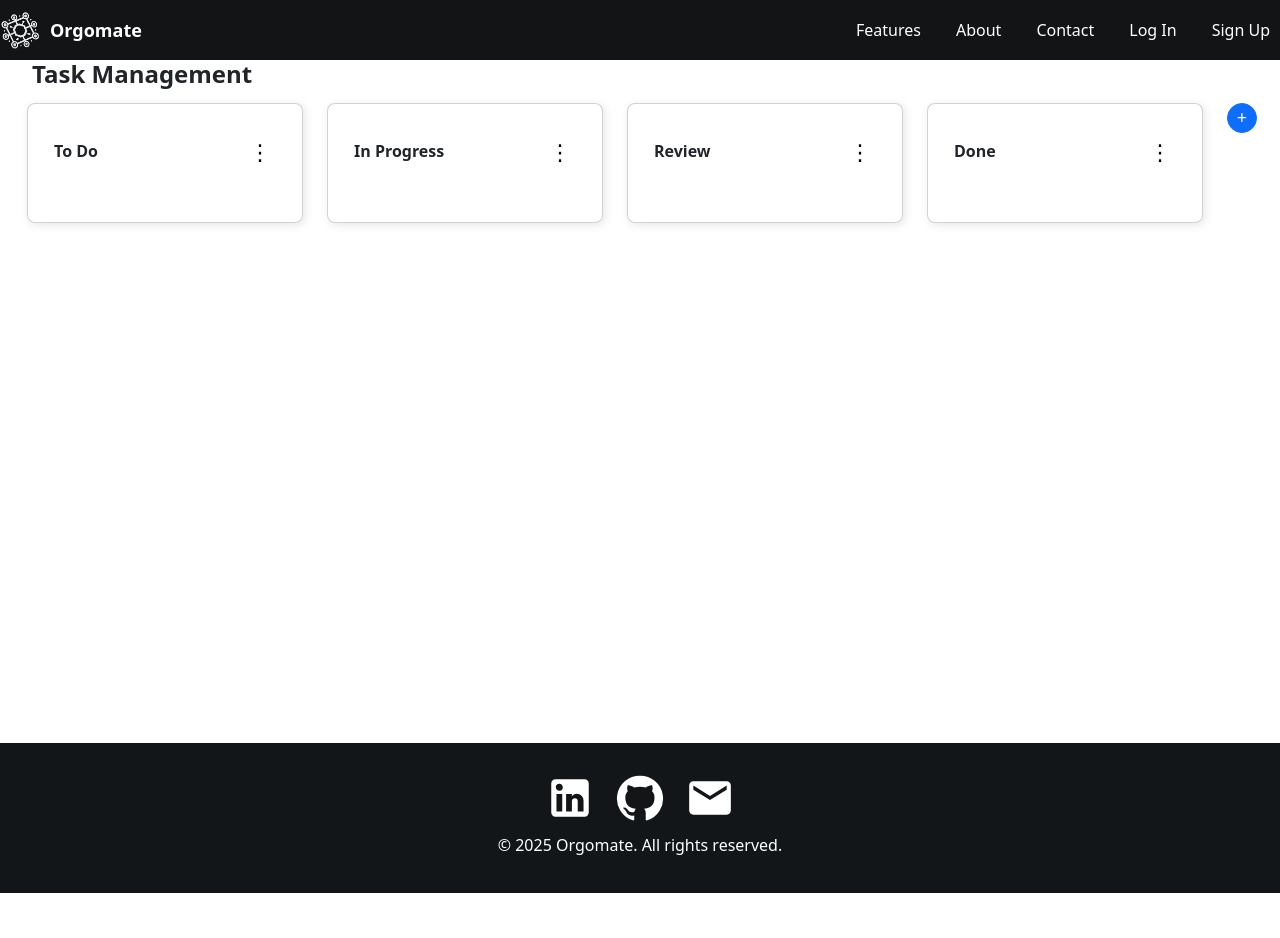
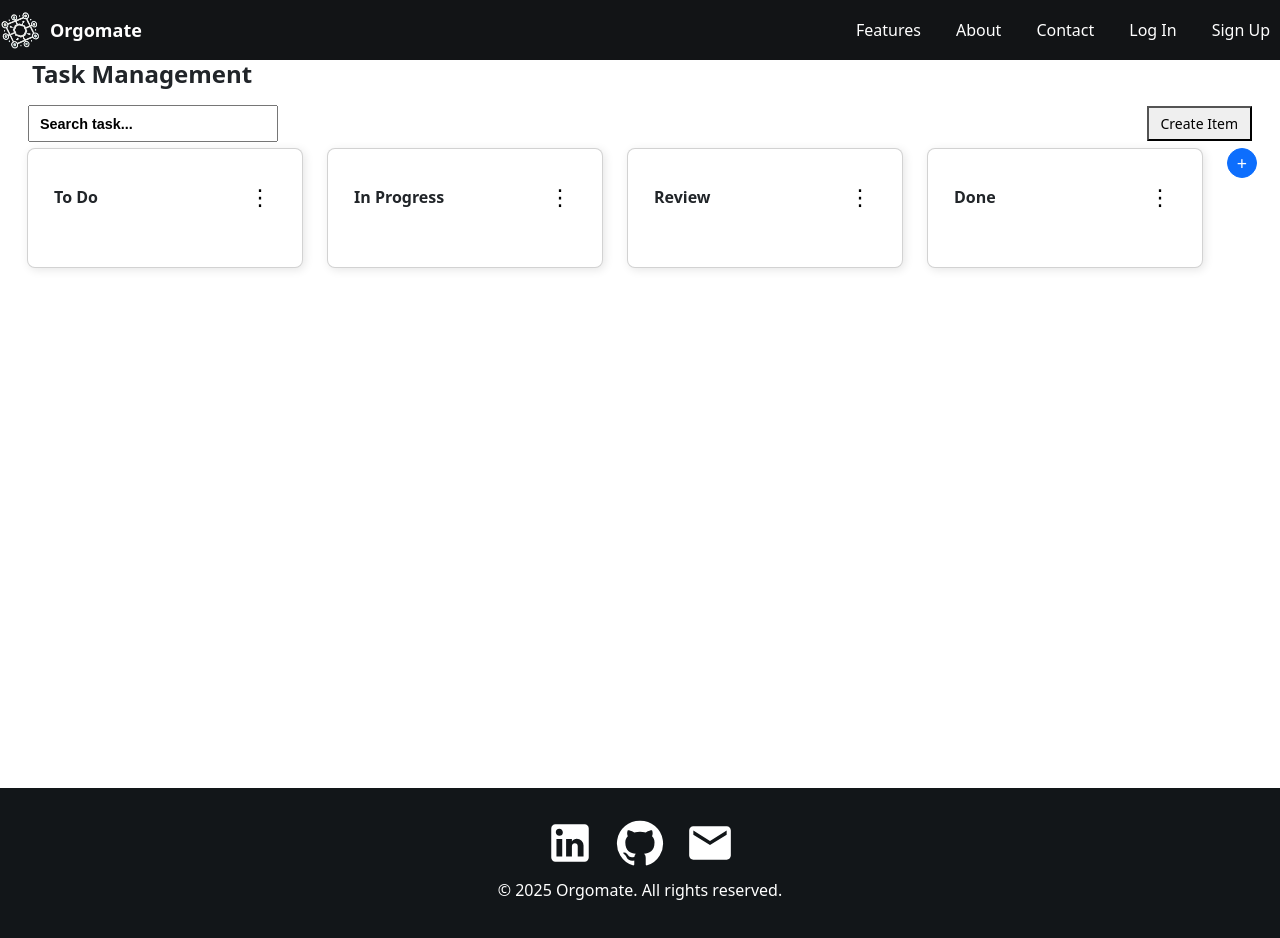
Before and after one commit to Ntombozuko/Orgomate, a React (Create React App) app in the folder frontend/: page /Board in a window 1280 px wide. Before the commit the page ends 893 px from the top, so only its background shows below. Built offline with nearby package versions, Linux system fonts and the light colour scheme.

Commit message:
Board tasks added

```diff
--- a/frontend/package.json
+++ b/frontend/package.json
@@ -14,6 +14,7 @@
     "axios": "^1.8.4",
     "bootstrap": "^5.3.3",
     "react": "^19.0.0",
+    "react-beautiful-dnd": "^13.1.1",
     "react-bootstrap": "^2.10.9",
     "react-dom": "^19.0.0",
     "react-router-dom": "^7.3.0",
--- a/frontend/src/pages/Board.js
+++ b/frontend/src/pages/Board.js
@@ -5,6 +5,8 @@ import Col from "react-bootstrap/Col";
 import Card from "react-bootstrap/Card";
 import Button from "react-bootstrap/Button";
 import Dropdown from "react-bootstrap/Dropdown";
+import Modal from "react-bootstrap/Modal";
+import Form from "react-bootstrap/Form";
 import "../styles/Board.css";
 
 function Board() {
@@ -32,10 +34,32 @@ function Board() {
         }
     };
 
+    const [showModal, setShowModal] = useState(false);
+    const [tasks, setTasks] = useState([]);
+
+    const [newTask, setNewTask] = useState ( {
+        title: "",
+        type: "Task",
+        AssignedTo: "",
+        DueDate: "",
+        Priority: "Medium",
+    });
+
     return (
         <div className="content">
           <Container fluid>
             <h2 className="board-title">Task Management</h2>
+            <div className="topbar-container">
+                <input
+                    type="text"
+                    className="search-input"
+                    placeholder="Search task..."
+                />
+                <button className="create-btn" onClick={() => setShowModal(true)}>Create Item</button>
+            </div>
+
+
+
             <Row className="board-container g-1">
                 {columns.map((col, index) => (
                     <Col key={index} className="column">
@@ -53,6 +77,17 @@ function Board() {
                                         </Dropdown.Menu>
                                     </Dropdown>
                                 </div>
+                                {tasks
+                                .filter((task) => task.status === col)
+                                .map((task, taskIndex) => (
+                                <Card key={taskIndex} className="task-card mt-2">
+                                    <Card.Body>
+                                    <strong>{task.title}</strong>
+                                    <div className="small text-muted">{task.priority} • {task.type}  {task.status}</div>
+                                    <div className="small text-muted">Due: {task.dueDate}     {task.AssignedTo}</div>
+                                    </Card.Body>
+                                </Card>
+                            ))}
                             </Card.Body>
                         </Card>
                     </Col>
@@ -62,6 +97,90 @@ function Board() {
                 </Col>
             </Row>
           </Container>
+            <Modal show={showModal} onHide={() => setShowModal(false)} centered>
+                <Modal.Header closeButton>
+                    <Modal.Title>Create New Task</Modal.Title>
+                </Modal.Header>
+                <Modal.Body>
+                    <Form>
+                        <Form.Group className="mb-3">
+                            <Form.Label>Task Title</Form.Label>
+                            <Form.Control
+                            type="text"
+                            value={newTask.title}
+                            onChange={(e) => setNewTask({ ...newTask, title: e.target.value })}
+                            />
+                        </Form.Group>
+
+                        <Form.Group className="mb-3">
+                            <Form.Label>Item Type</Form.Label>
+                            <Form.Select
+                            value={newTask.type}
+                            onChange={(e) => setNewTask({ ...newTask, type: e.target.value })}
+                            >
+                            <option>Task</option>
+                            <option>Bug</option>
+                            <option>Feature</option>
+                            <option>Story</option>
+                            <option>Issue</option>
+                            <option>Change Request</option>
+                            </Form.Select>
+                        </Form.Group>
+
+                        <Form.Group className="mb-3">
+                            <Form.Label>Assigned To</Form.Label>
+                            <Form.Control
+                            type="text"
+                            value={newTask.assignedTo}
+                            onChange={(e) => setNewTask({ ...newTask, assignedTo: e.target.value })}
+                            />
+                        </Form.Group>
+
+                        <Form.Group className="mb-3">
+                            <Form.Label>Due Date</Form.Label>
+                            <Form.Control
+                            type="date"
+                            value={newTask.dueDate}
+                            onChange={(e) => setNewTask({ ...newTask, dueDate: e.target.value })}
+                            />
+                        </Form.Group>
+
+                        <Form.Group className="mb-3">
+                            <Form.Label>Priority</Form.Label>
+                            <Form.Select
+                            value={newTask.priority}
+                            onChange={(e) => setNewTask({ ...newTask, priority: e.target.value })}
+                            >
+                            <option>Low</option>
+                            <option>Medium</option>
+                            <option>High</option>
+                            </Form.Select>
+                        </Form.Group>
+                    </Form>
+                </Modal.Body>
+                <Modal.Footer>
+                    <Button variant="secondary" onClick={() => setShowModal(false)}>
+                        Cancel
+                    </Button>
+                    <Button
+                        variant="primary"
+                        onClick={() => {
+                            setTasks([...tasks, { ...newTask, status: columns[0] }]);
+                            setNewTask({
+                            title: "",
+                            type: "Task",
+                            assignedTo: "",
+                            dueDate: "",
+                            priority: "Medium",
+                            });
+                            setShowModal(false);
+                        }}
+                        >
+                        Add Item
+                    </Button>
+                </Modal.Footer>
+            </Modal>
+
         </div>
     );
 }
--- a/frontend/src/styles/Board.css
+++ b/frontend/src/styles/Board.css
@@ -89,3 +89,28 @@
     text-align: left;
     margin-bottom: 20px;
 }
+
+.topbar-container {
+    display: flex;
+    justify-content: space-between;
+    align-items: center;
+    gap: 10px;
+    max-width: 100%;
+    padding: 0 1rem;
+    margin-top: 1rem;
+    flex-wrap: wrap;
+  }
+
+  .search-input {
+    flex: 1;
+    max-width: 250px;
+    min-width: 150px;
+    font-size: 0.9rem;
+    padding: 6px 10px;
+  }
+
+  .create-btn {
+    padding: 5px 12px;
+    font-size: 0.875rem;
+    white-space: nowrap;
+  }
```
Also changed, not shown: 1 other file (tests, documents, lock files or other folders).
